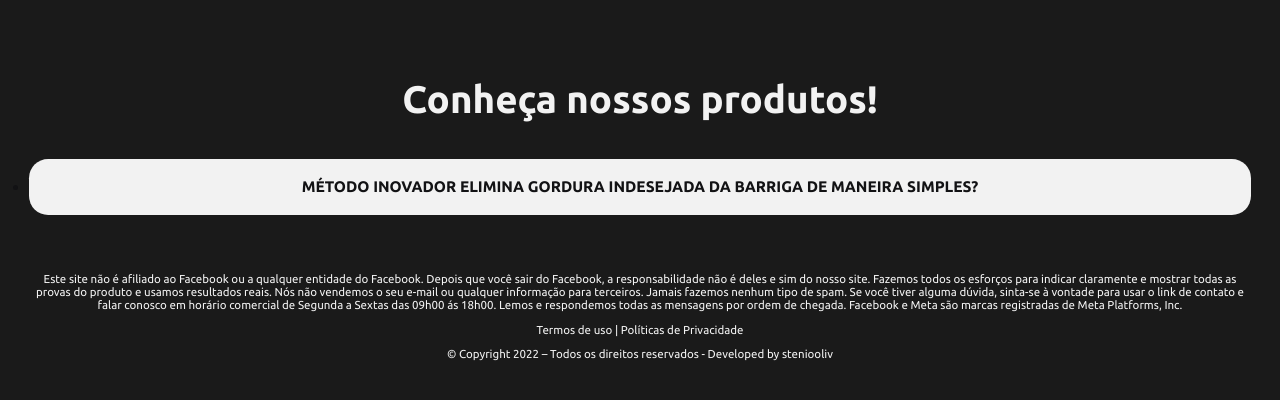
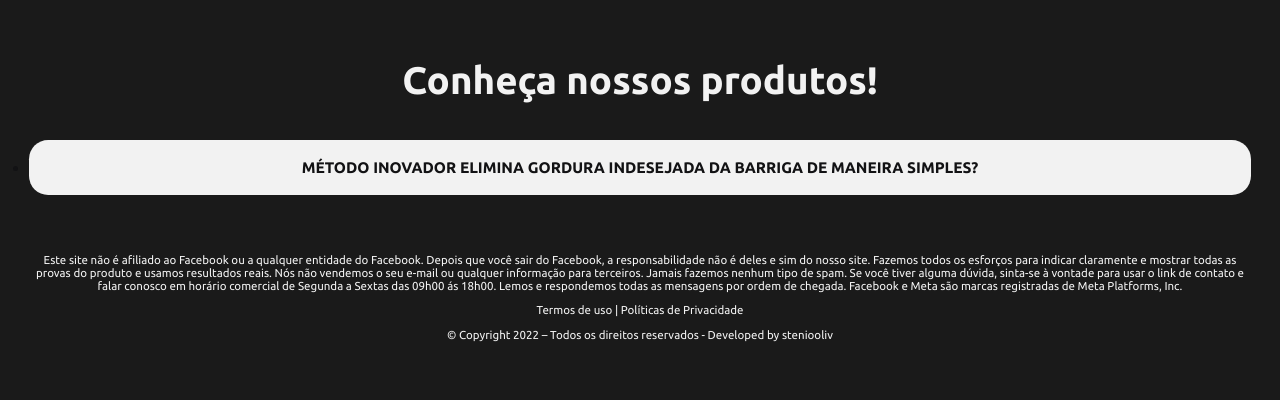
Before and after one commit to steniooliv/landind-page-quiz, a Next.js app: page / in a window 1280 px wide. Shown: the top 400 px of the page. Built offline with nearby package versions, Linux system fonts and the light colour scheme.

Commit message:
bugfix margin top

```diff
--- a/src/components/ProductPage/styles.module.scss
+++ b/src/components/ProductPage/styles.module.scss
@@ -1,6 +1,6 @@
 .main {
   max-width: 100%;
-  margin-top: 3rem;
+  margin-top: 2rem;
 }
 
 .product {
--- a/src/styles/home.module.scss
+++ b/src/styles/home.module.scss
@@ -1,5 +1,5 @@
 .main {
-  margin-top: 3rem;
+  margin-top: 2rem;
 }
 
 .h1 {
```
